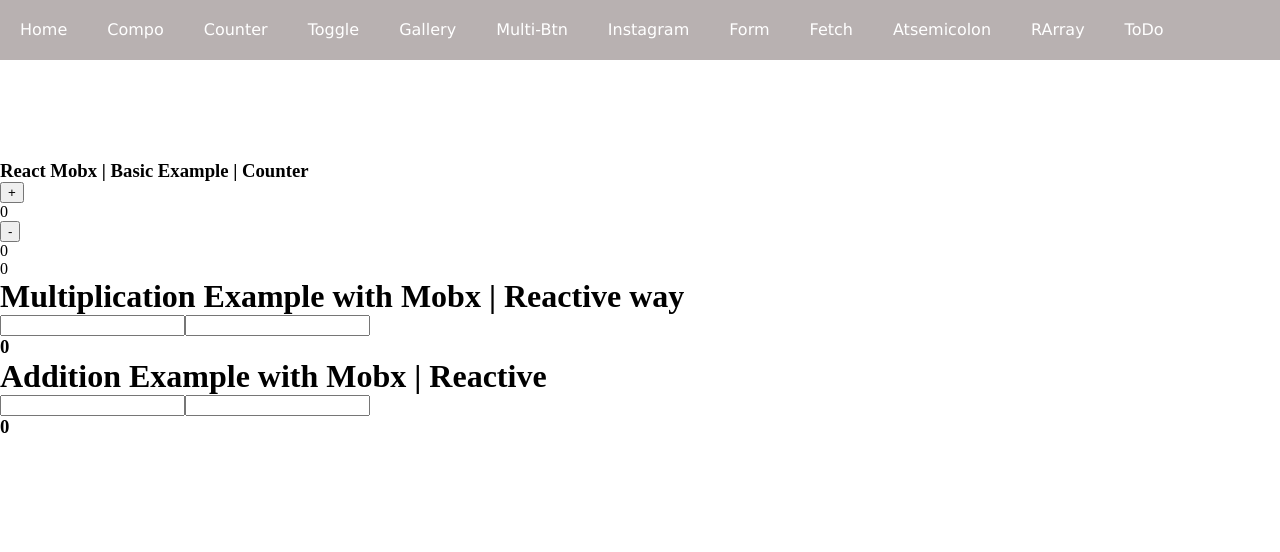
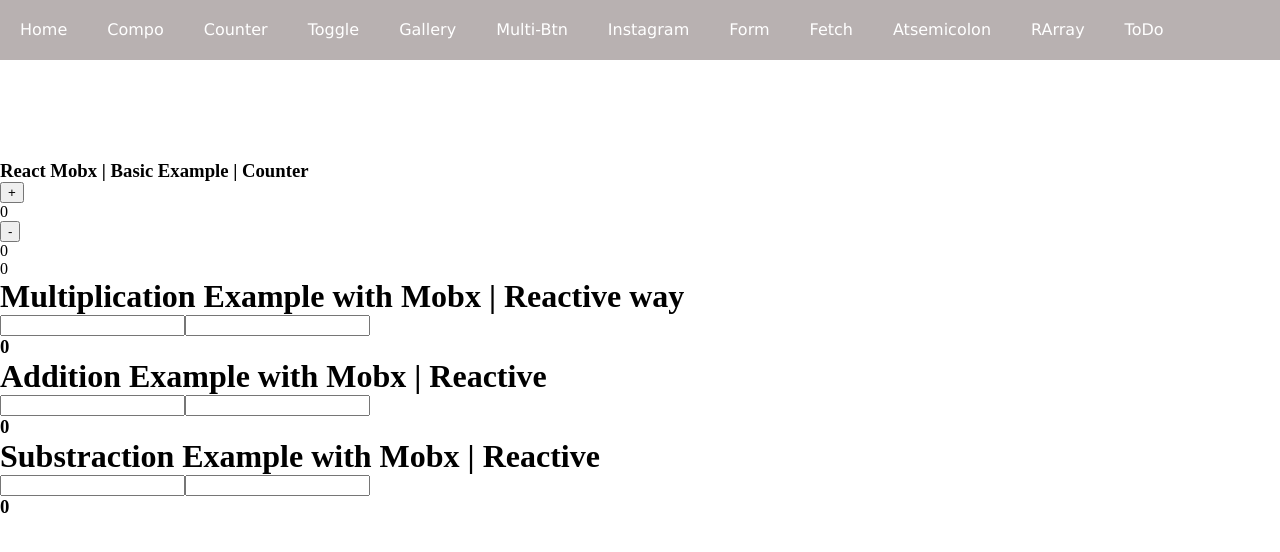
Before and after one commit to pavinane/react, a React (Create React App) app: page /Mobx in a window 1280 px wide. Shown: the top 552 px of the page. Built offline with nearby package versions, Linux system fonts and the light colour scheme.

Commit message:
added redux

```diff
--- a/package.json
+++ b/package.json
@@ -8,6 +8,7 @@
     "node-sass": "^4.12.0",
     "react": "^16.11.0",
     "react-dom": "^16.9.0",
+    "react-redux": "^7.1.1",
     "react-router-dom": "^5.1.2",
     "react-scripts": "3.1.1",
     "redux": "^4.0.4",
--- a/src/App.jsx
+++ b/src/App.jsx
@@ -14,7 +14,7 @@
 import RArray from "./RArray";
 import ToDo from "./ToDo";
 import Mobx from "./Mobx/Index";
-// import Redux from "./Redux";
+import Redux from "./Redux";
 import "./App.css";
 
 const menu = [
@@ -32,12 +32,12 @@
   "ToDo",
   "LocalStorage",
   "Redux",
-  "Mobx",
+  "Mobx"
 ];
 const Navigation = ({ menus }) => (
   <div className="navigation">
     <ul>
-      {menus.map((m) => (
+      {menus.map(m => (
         // <Link to="/gallery" />
         <Link key={m} to={m === "home" ? "/" : `/${m}`}>
           <li>{m}</li>
@@ -80,7 +80,7 @@
             <Route exact path="/ToDo" component={ToDo} />
             <Route exact path="/LocalStorage" component={LocalStorage} />
             <Route exact path="/Mobx" component={Mobx} />
-            {/* <Route exact path="/Redux" component={Redux} /> */}
+            <Route exact path="/Redux" component={Redux} />
           </Switch>
         </BrowserRouter>
       </div>
--- a/src/Mobx/Calculation.jsx
+++ b/src/Mobx/Calculation.jsx
@@ -28,6 +28,18 @@
       type="text"
     />
     <h3>{store.addition}</h3>
+    <h1>Substraction Example with Mobx | Reactive</h1>
+    <input
+      onChange={(e) => store.thirdValue(e.target.value)}
+      name="valueFive"
+      type="text"
+    />
+    <input
+      onChange={(e) => store.fourValue(e.target.value)}
+      name="valueSix"
+      type="text"
+    />
+    <h3>{store.substraction}</h3>
   </div>
 );
 
--- a/src/Mobx/CalculationStore.js
+++ b/src/Mobx/CalculationStore.js
@@ -5,7 +5,8 @@
   valueTwo: "",
   valueThree: "",
   valueFour: "",
-
+  valueFive: "",
+  valueSix: "",
   get multiplication() {
     return this.valueOne * this.valueTwo;
   },
@@ -27,6 +28,16 @@
   secondValue: action((valueFour) => {
     calculationStore.valueFour = valueFour;
   }),
+  get substraction() {
+    return Number(this.valueFive) - Number(this.valueSix);
+  },
+
+  thirdValue: action((valueFive) => {
+    calculationStore.valueFive = valueFive;
+  }),
+  fourValue: action((valueSix) => {
+    calculationStore.valueSix = valueSix;
+  }),
 });
 
 export default calculationStore;
```
Also changed, not shown: 1 other file (tests, documents, lock files or other folders).
